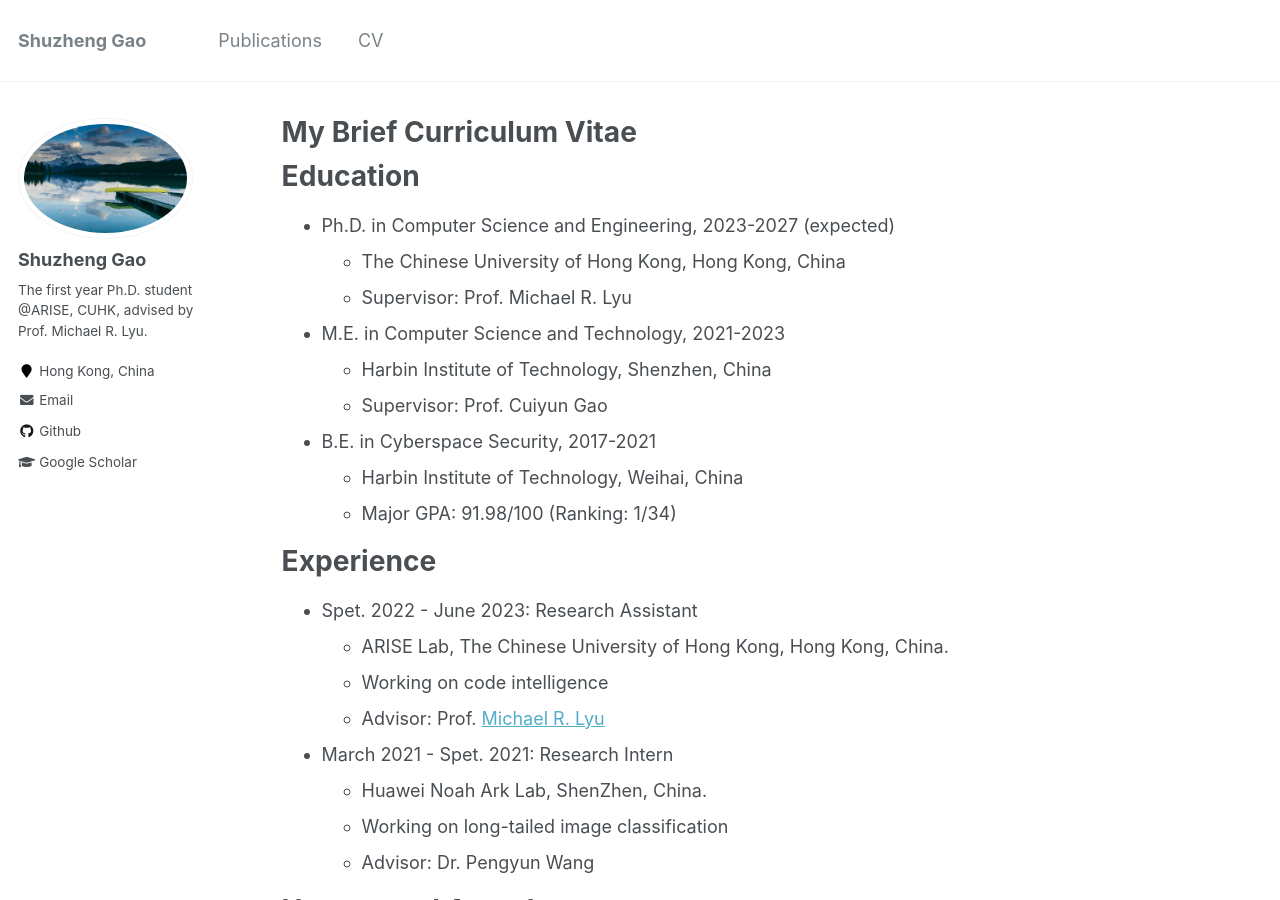
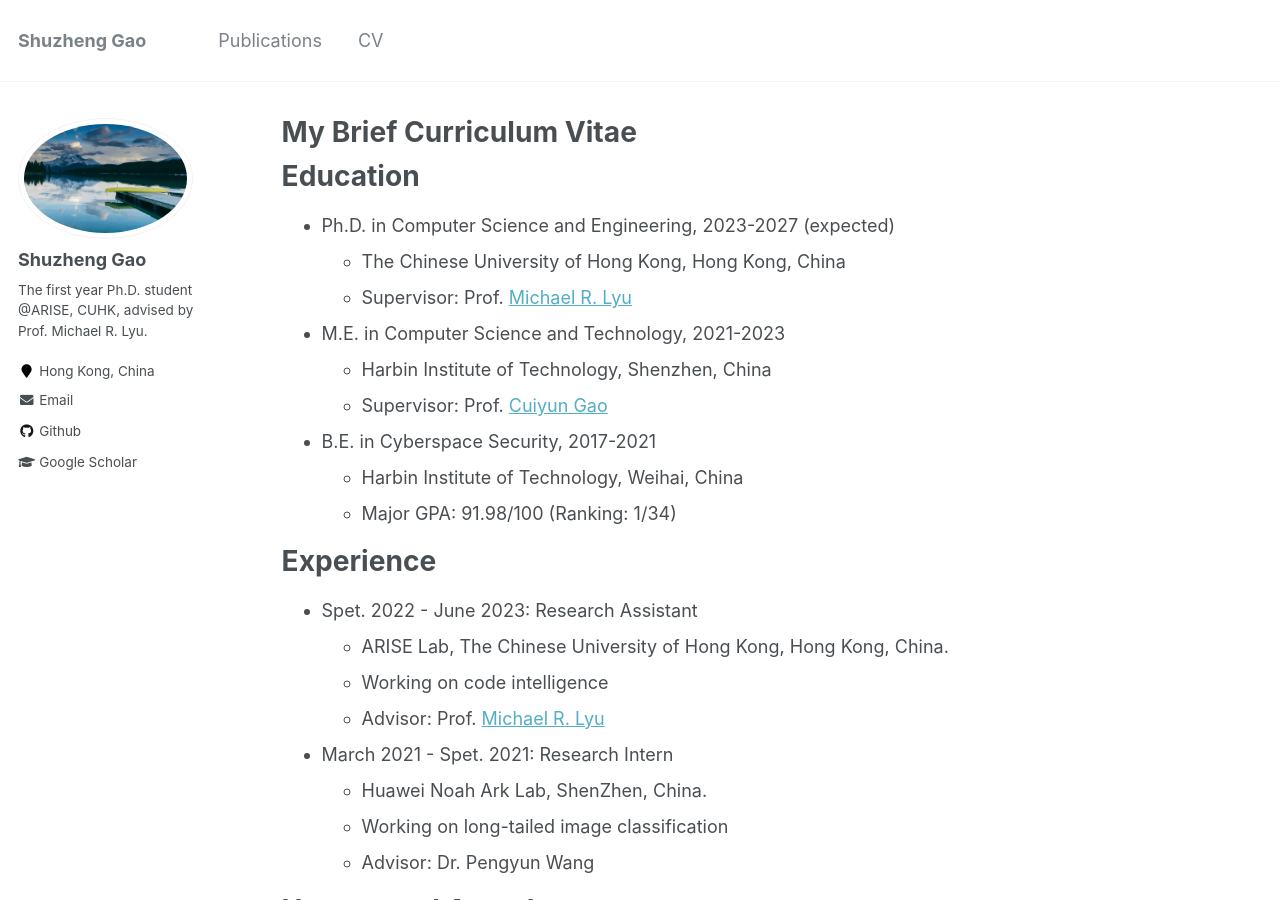
Before and after one commit to yujiachen99/yujiachen99.github.io, a Jekyll site: the page built from _pages/cv.md, in a window 1280 px wide and 900 px high. Built offline with Jekyll 4.4.1, drawn with Linux system fonts in a browser that asks for light colours; part of the change alters nothing that is shown.

Commit message:
Update cv.md

```diff
--- a/_pages/cv.md
+++ b/_pages/cv.md
@@ -12,11 +12,11 @@ Education
 ======
 * Ph.D. in Computer Science and Engineering, 2023-2027 (expected)
   * The Chinese University of Hong Kong, Hong Kong, China
-  * Supervisor: Prof. Michael R. Lyu
+  * Supervisor: Prof. [Michael R. Lyu](http://www.cse.cuhk.edu.hk/lyu/home)
 
 * M.E. in Computer Science and Technology, 2021-2023
   * Harbin Institute of Technology, Shenzhen, China
-  * Supervisor: Prof. Cuiyun Gao
+  * Supervisor: Prof. [Cuiyun Gao](https://cuiyungao.github.io/)
 
 * B.E. in Cyberspace Security, 2017-2021
   * Harbin Institute of Technology, Weihai, China
```
